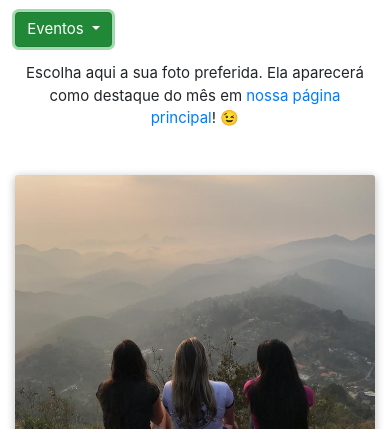
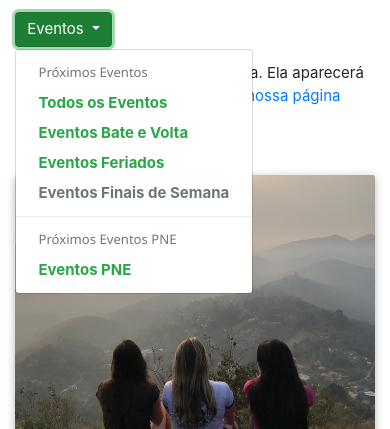
Before and after one commit to RobsonTeodoro/MoreAdventure, a website: page fotoMes.html in a window 390 px wide. Both pictures are taken after a click on the button "Eventos". Shown: the part 415-844 px from the top of the page. Drawn offline with nearby package versions, Linux system fonts and the light colour scheme; some packages are replaced by stand-ins of ours; files that its build step writes are made by us from their sources; a script that the page names is missing.

Commit message:
Add files via upload

```diff
--- a/fotoMes.html
+++ b/fotoMes.html
@@ -148,12 +148,13 @@
 
                         <div class="dropdown-menu" aria-labelledby="dropdownMenuButton">
                             <h6 class="dropdown-header">Próximos Eventos</h6>
-                                <a class="dropdown-item" href="bateVolta.html">Eventos Bate e Volta</a>
-                                <a class="dropdown-item" href="fds.html">Eventos Finais de Semana</a>
-                                <a class="dropdown-item" href="feriados.html">Eventos Feriados</a>
-                            <h6 class="dropdown-divider"></h6>
-                                <h6 class="dropdown-header">Próximos Eventos PNE</h6>
-                                <a class="dropdown-item" href="bateVoltaPNE.html">Eventos PNE</a>
+                                <a class="dropdown-item text-success font-weight-bold" href="eventos.html">Todos os Eventos</a>
+                                <a class="dropdown-item text-success font-weight-bold" href="bateVolta.html">Eventos Bate e Volta</a>
+                                <a class="dropdown-item text-success font-weight-bold" href="feriados.html">Eventos Feriados</a>
+                                <a class="dropdown-item font-weight-bold disabled" href="fds.html">Eventos Finais de Semana</a>
+                                <h6 class="dropdown-divider"></h6>
+                            <h6 class="dropdown-header">Próximos Eventos PNE</h6>
+                                <a class="dropdown-item text-success font-weight-bold" href="bateVoltaPNE.html">Eventos PNE</a>
                         </div>
                     </nav>
                 </div>
@@ -439,7 +440,6 @@
                             <!-- jQuery first, then Popper.js, then Bootstrap JS -->
                             <script src="https://code.jquery.com/jquery-3.3.1.slim.min.js" integrity="sha384-q8i/X+965DzO0rT7abK41JStQIAqVgRVzpbzo5smXKp4YfRvH+8abtTE1Pi6jizo" crossorigin="anonymous"></script>
                             <script src="https://cdnjs.cloudflare.com/ajax/libs/popper.js/1.14.3/umd/popper.min.js" integrity="sha384-ZMP7rVo3mIykV+2+9J3UJ46jBk0WLaUAdn689aCwoqbBJiSnjAK/l8WvCWPIPm49" crossorigin="anonymous"></script>
-                            <script src="https://stackpath.bootstrapcdn.com/bootstrap/4.1.3/js/bootstrap.min.js" integrity="sha384-ChfqqxuZUCnJSK3+MXmPNIyE6ZbWh2IMqE241rYiqJxyMiZ6OW/JmZQ5stwEULTy" crossorigin="anonymous"></script>
                             <script src="https://cdnjs.cloudflare.com/ajax/libs/baguettebox.js/1.10.0/baguetteBox.min.js"></script>
                             <script>
                                 baguetteBox.run('.cards-gallery', {animation: 'slideIn'});
```
Also changed, not shown: index.html (+8 -15 lines).
